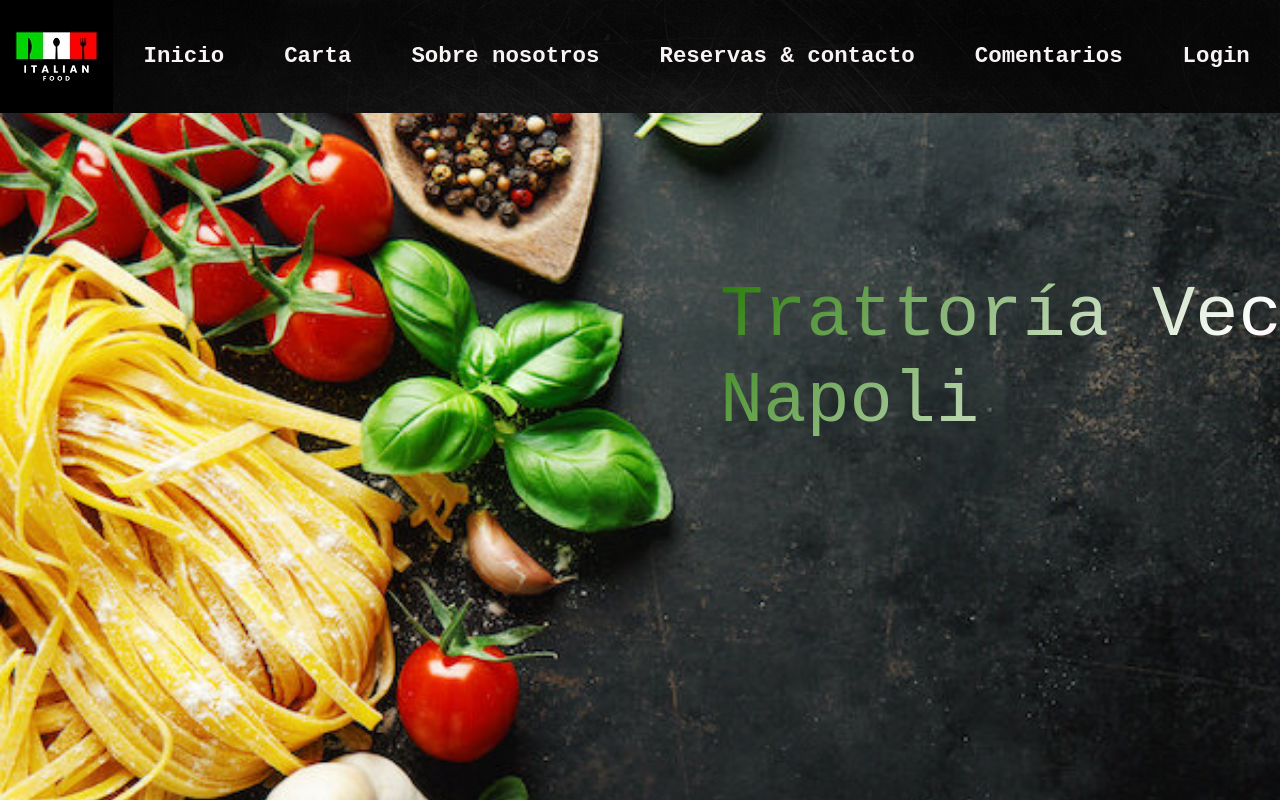
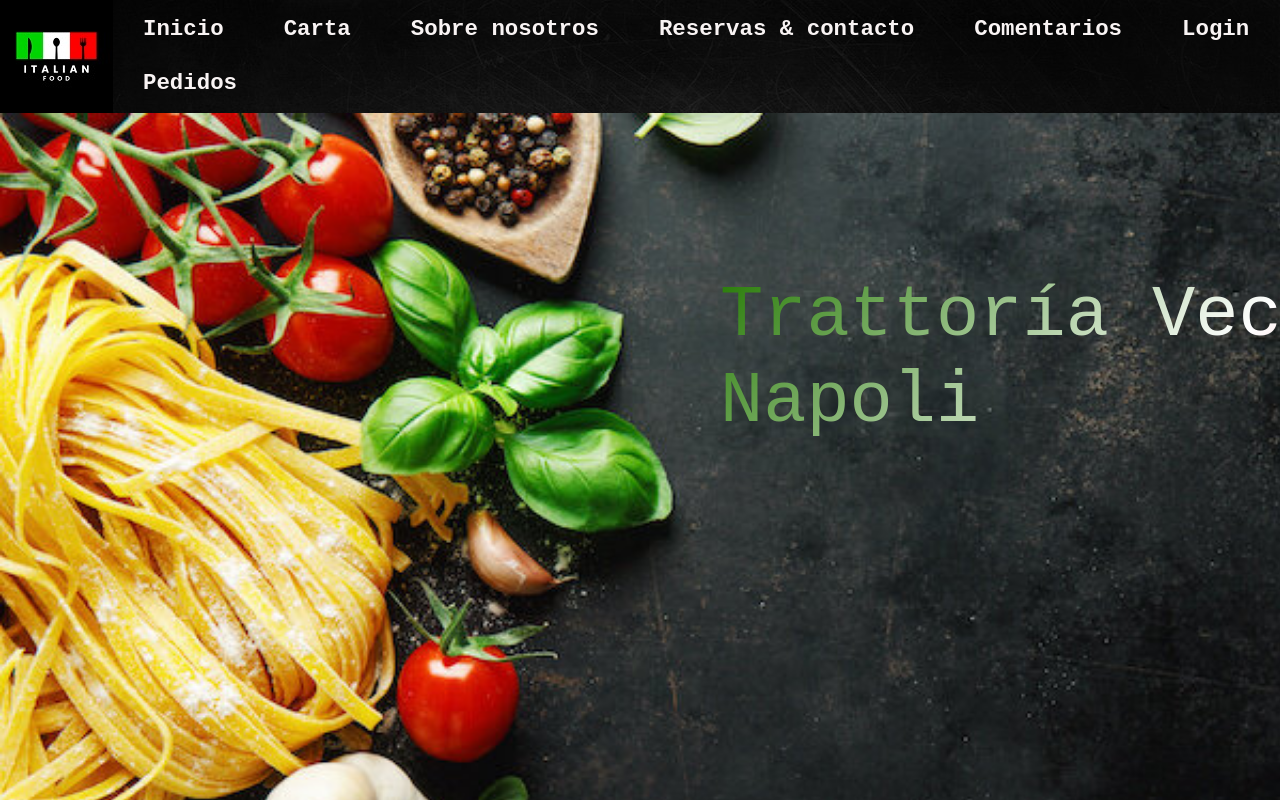
Before and after one commit to ana-caballero-f/pizzeria-proyecto-react, a React (Create React App) app: page / in a window 1280 px wide. Shown: the top 800 px of the page. Built offline with nearby package versions, Linux system fonts and the light colour scheme.

Commit message:
link pedidos

```diff
--- a/src/components/NavigationComponent/NavigationComponent.js
+++ b/src/components/NavigationComponent/NavigationComponent.js
@@ -25,7 +25,9 @@ const NavigationComponent = () => {
             <Link className={styles.NavigationNavLink} to='/reservas'>Reservas & contacto</Link>
             <Link className={styles.NavigationNavLink} to='/comments'>Comentarios</Link>
             <Link className={styles.NavigationNavLink} to='/login'>Login</Link>
+            <Link className={styles.NavigationNavLink} to='/pedidos'>Pedidos</Link>
           </Nav>
+
       </div>
 
 
```
